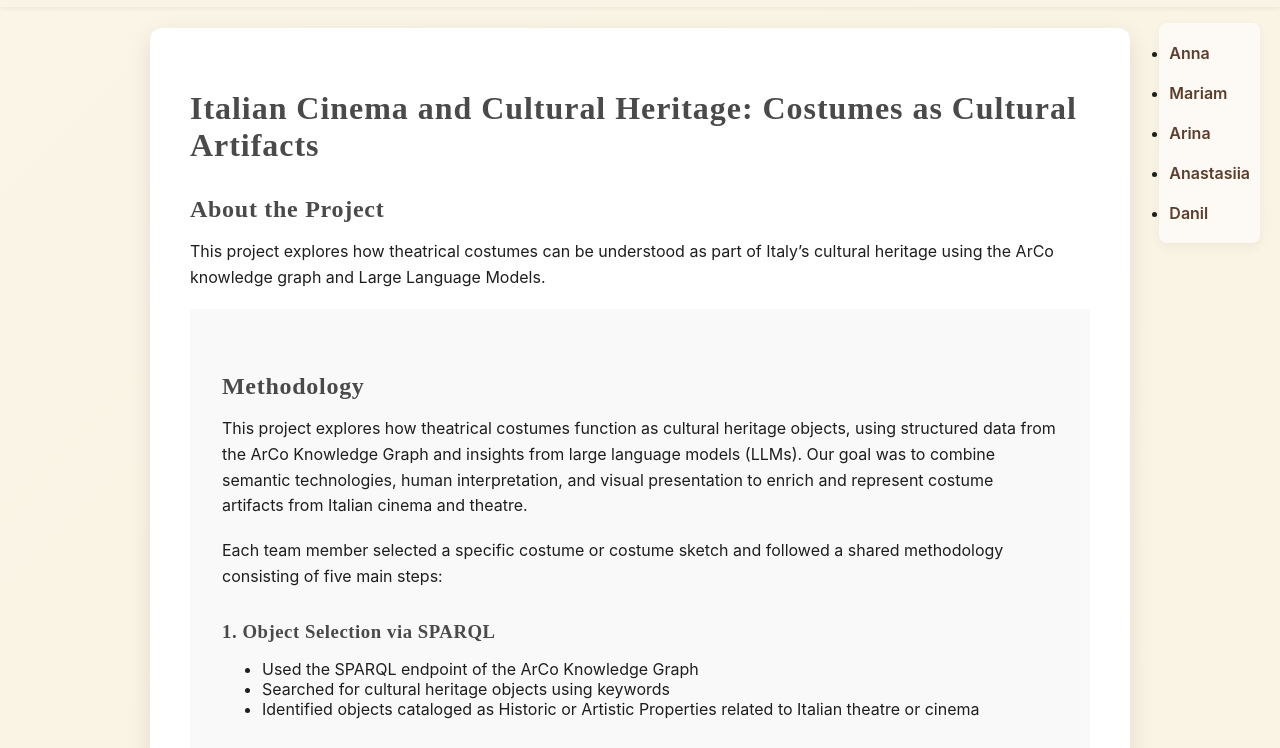
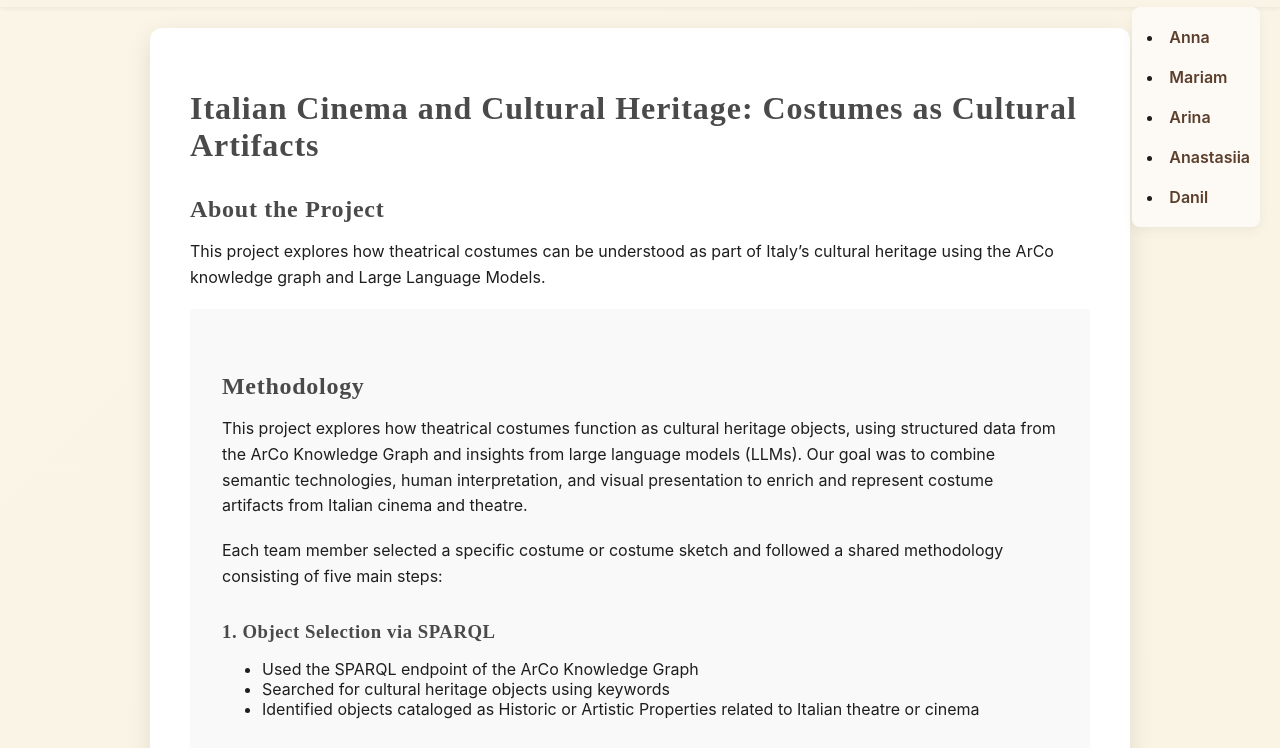
Before and after one commit to Ltvmur/costume-heritage-project, a plain HTML site: page index.html in a window 1280 px wide. Both pictures are taken after a click on the element 1247 px from the left and 24 px from the top of the page. Shown: the part 42-790 px from the top of the page. Drawn offline with Linux system fonts and the light colour scheme.

Commit message:
Update index.html

```diff
--- a/index.html
+++ b/index.html
@@ -134,6 +134,9 @@ nav ul {
   box-shadow: 0 4px 12px rgba(0,0,0,0.05);
   padding: 10px;
   z-index: 10001;
+  list-style-position: inside;
+  padding-left: 15px;
+  margin: 0;
 }
 
 nav ul li {
```
